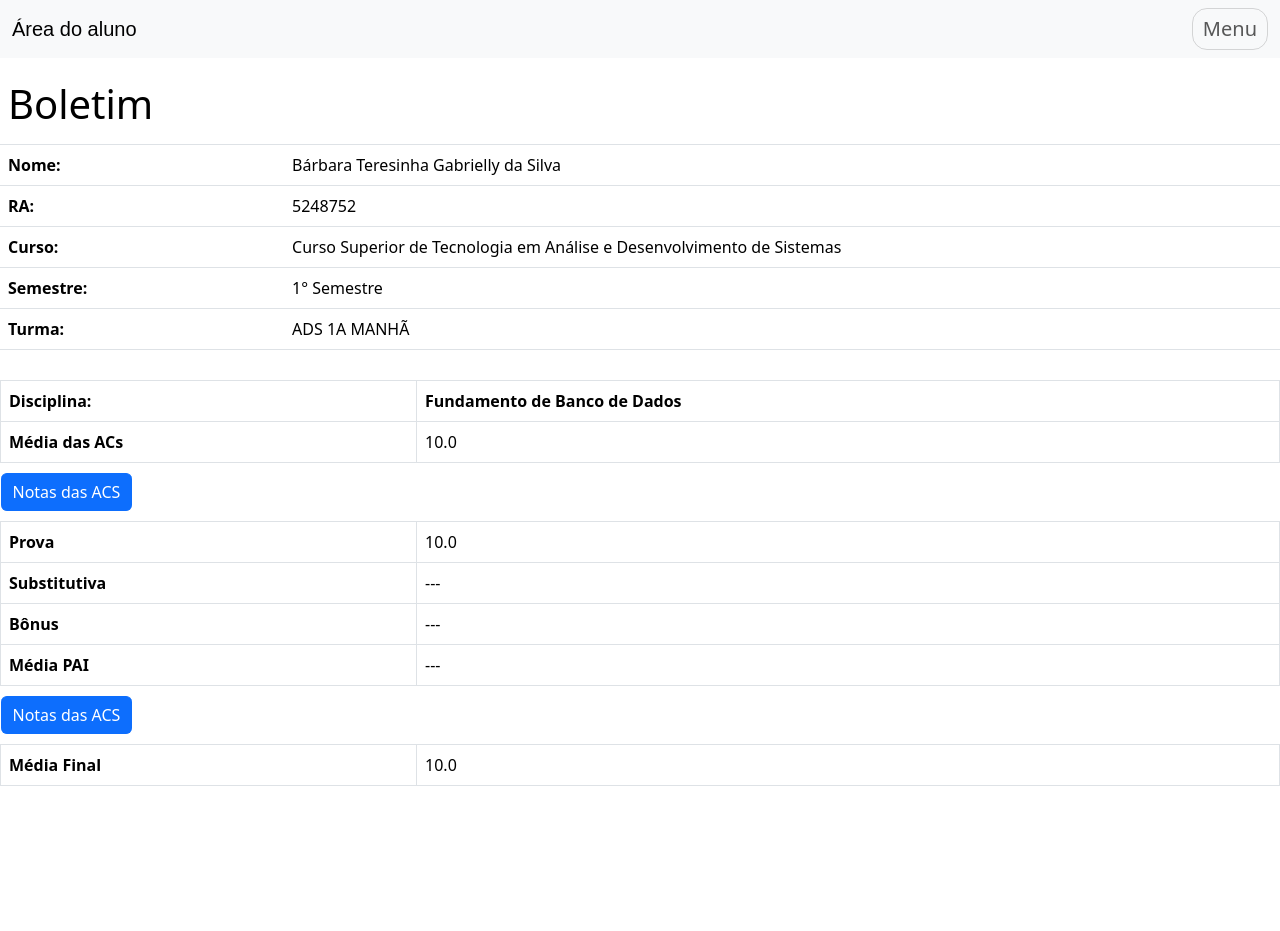
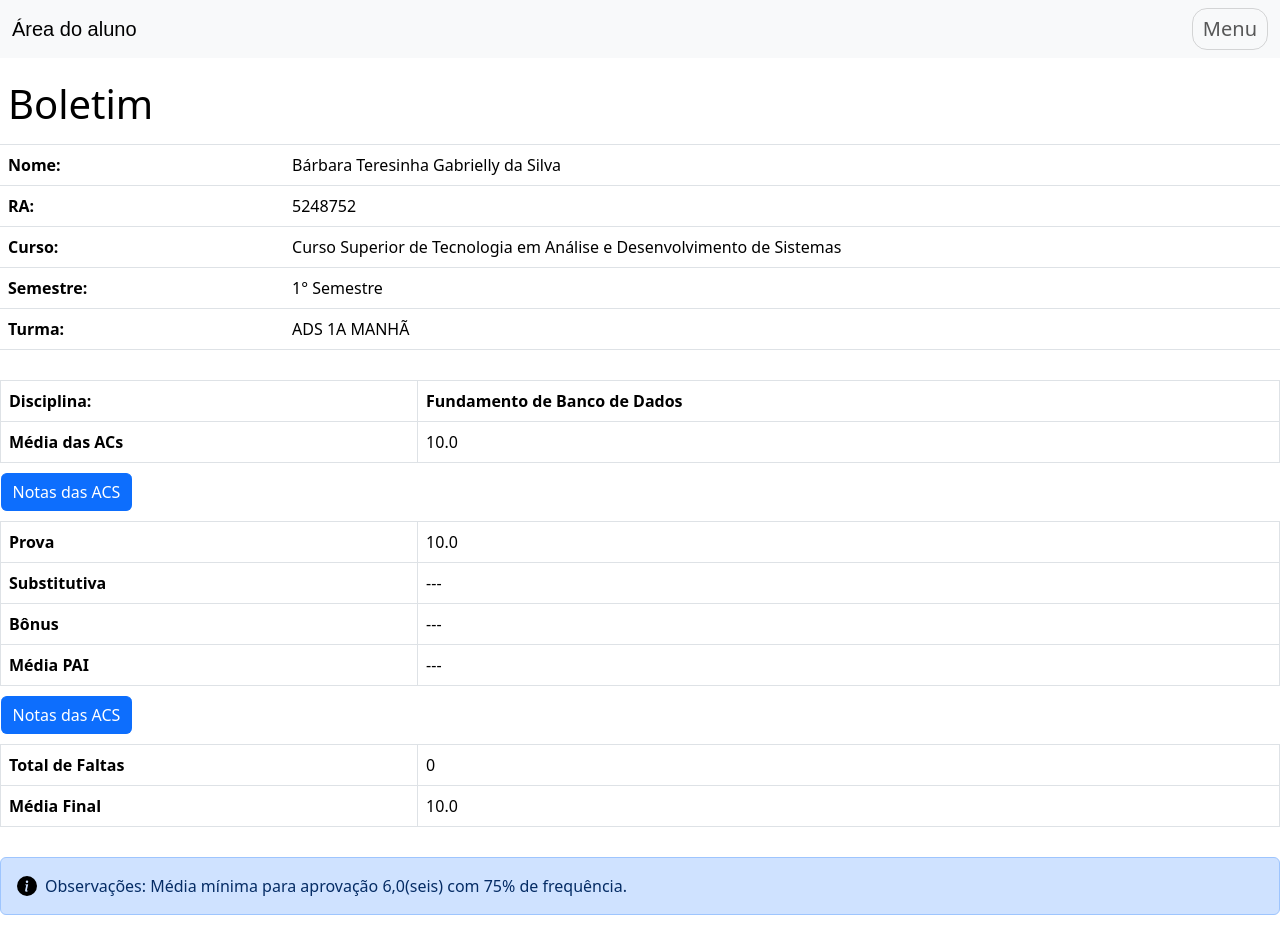
Before and after one commit to mandaapag03/ProjetoWebApp, an Angular app: page /boletim in a window 1280 px wide. Before the commit the page ends 816 px from the top, so only its background shows below. Built offline with nearby package versions, Linux system fonts and the light colour scheme.

Commit message:
Atualiza componente notas e faltas

```diff
--- a/src/app/components/notas-faltas-components/boletim-disciplinas/boletim-disciplinas.component.html
+++ b/src/app/components/notas-faltas-components/boletim-disciplinas/boletim-disciplinas.component.html
@@ -79,6 +79,10 @@
         </div>
         </div>
           <tr>
+            <th scope="row">Total de Faltas</th>
+            <td>0</td>
+          </tr>
+          <tr>
             <th scope="row">Média Final</th>
             <td>10.0</td>
           </tr>
--- a/src/app/components/notas-faltas-components/boletim/boletim.component.html
+++ b/src/app/components/notas-faltas-components/boletim/boletim.component.html
@@ -35,3 +35,13 @@
       </table>
 </div>
 <app-boletim-disciplinas></app-boletim-disciplinas>
+<div>
+  <div class="alert alert-primary d-flex align-items-center" role="alert">
+    <svg xmlns="http://www.w3.org/2000/svg" class="bi bi-exclamation-triangle-fill flex-shrink-0 me-2" viewBox="0 0 16 16" role="img" aria-label="Warning:" width="20px">
+      <path d="M8 16A8 8 0 1 0 8 0a8 8 0 0 0 0 16zm.93-9.412-1 4.705c-.07.34.029.533.304.533.194 0 .487-.07.686-.246l-.088.416c-.287.346-.92.598-1.465.598-.703 0-1.002-.422-.808-1.319l.738-3.468c.064-.293.006-.399-.287-.47l-.451-.081.082-.381 2.29-.287zM8 5.5a1 1 0 1 1 0-2 1 1 0 0 1 0 2z"/>
+    </svg>
+    <div>
+      Observações: Média mínima para aprovação 6,0(seis) com 75% de frequência.
+    </div>
+  </div>
+</div>
```
